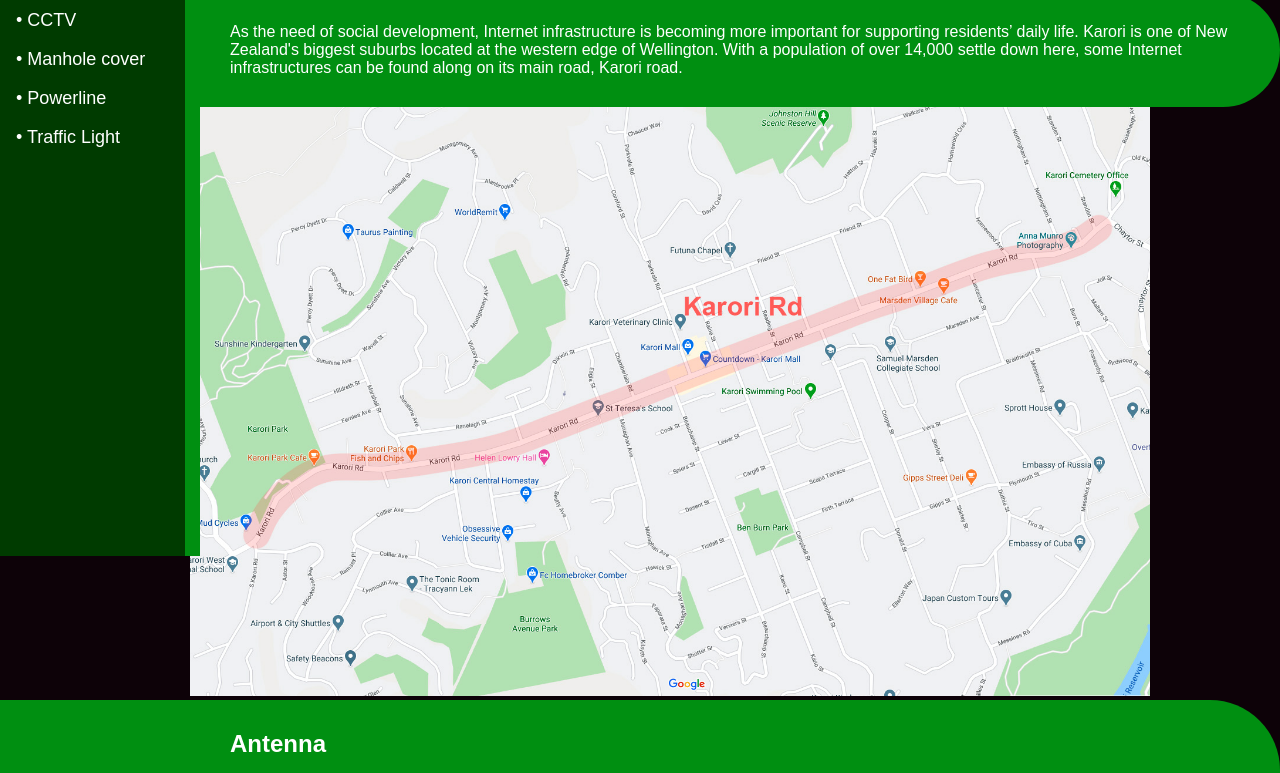
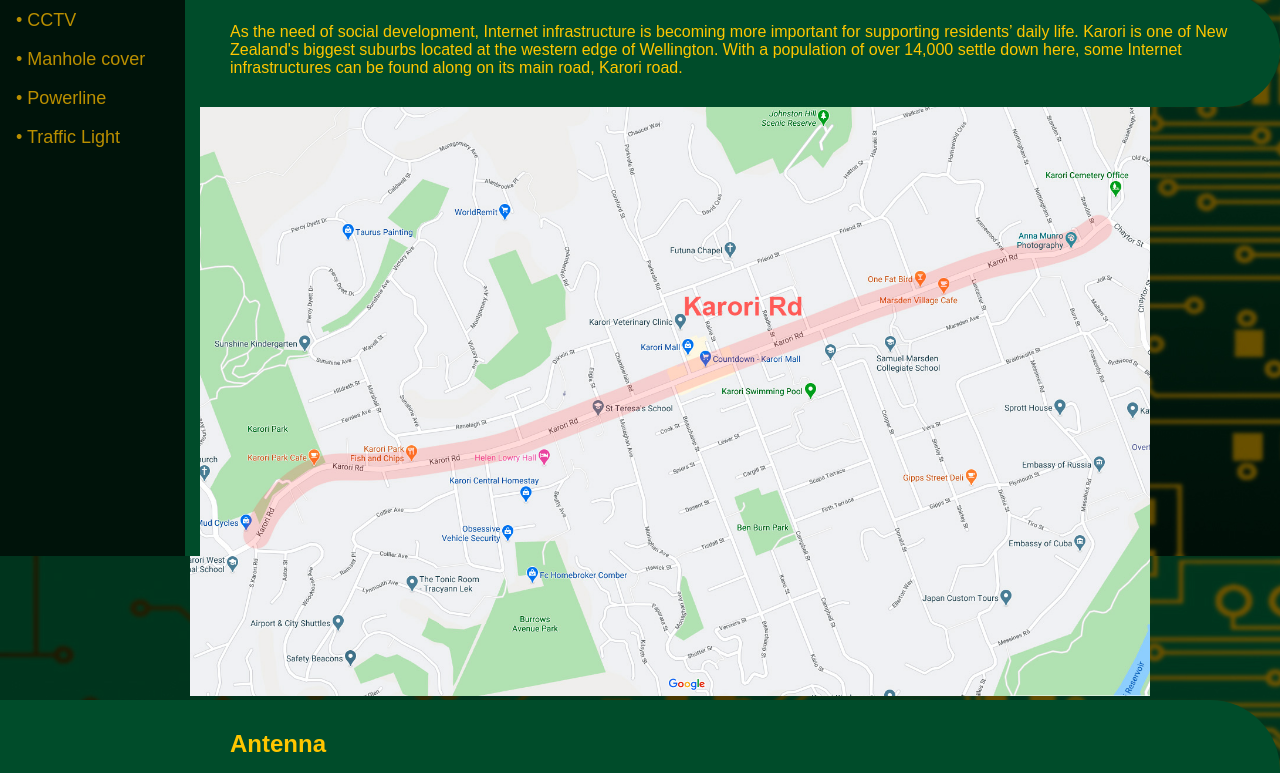
Before and after one commit to guojim126/project1, a plain HTML site: page index.html in a window 1280 px wide. Shown: the part 244-1017 px from the top of the page. Drawn offline with Linux system fonts and the light colour scheme.

Commit message:
replace files

```diff
--- a/css/style.css
+++ b/css/style.css
@@ -7,7 +7,6 @@
 body{
 	margin: 0px;
 	font-family: sans-serif;
-	background-color: #0D0208;
 }
 
 section{
@@ -30,29 +29,29 @@ margin-left: 40px;
 	z-index: 1;
 	top: 0;
 	left: 0;
-	background-color: #003B00;
+	background-color: #00130a;
 	overflow-x: hidden;
 	padding-top: 20px;
 	border-style: none solid none none;
 	border-width: 15px;
-	border-color: #008F11;
+	border-color: #004c2a;
 }
 
 .sidenav a {
 	padding: 6px 8px 6px 16px;
 	text-decoration: none;
-	color: white;
+	color: #ba8f00;
 	font-size: 18px;
 	display: : block;
 
 }
 
 .sidenav a:hover{
-	color: #00FF41;
+	color: #ffd851;
 }
 
 .topHeader {
-	color: #00FF41;
+	color: #ffc600;
   	padding-top: 50px;
 	padding-bottom: 50px;
 }
@@ -67,7 +66,7 @@ margin-left: 40px;
 }
 
 .subheader {
-	background-color: #008F11;
+	background-color: #004c2a;
 	color: white;
  	padding-top: 10px;
 	padding-bottom: 10px;
@@ -75,11 +74,12 @@ margin-left: 40px;
 }
 
 .subheader p {
+	color: #ffc600;
 	text-align: left;
 }
 
 .categoryHeader {
- 	background-color: #008F11;
+ 	background-color: #004c2a;
 	color: white;
  	padding-top: 10px;
 	padding-bottom: 10px;
@@ -97,6 +97,7 @@ margin-left: 40px;
 }
 
 .categoryHeader p, .categoryHeader h1{
+	color: #ffc600;
 	text-align: left;
 }
 
```
Also changed, not shown: index.html (+13 -0 lines), img/background.jpg (added), 1 other file.
